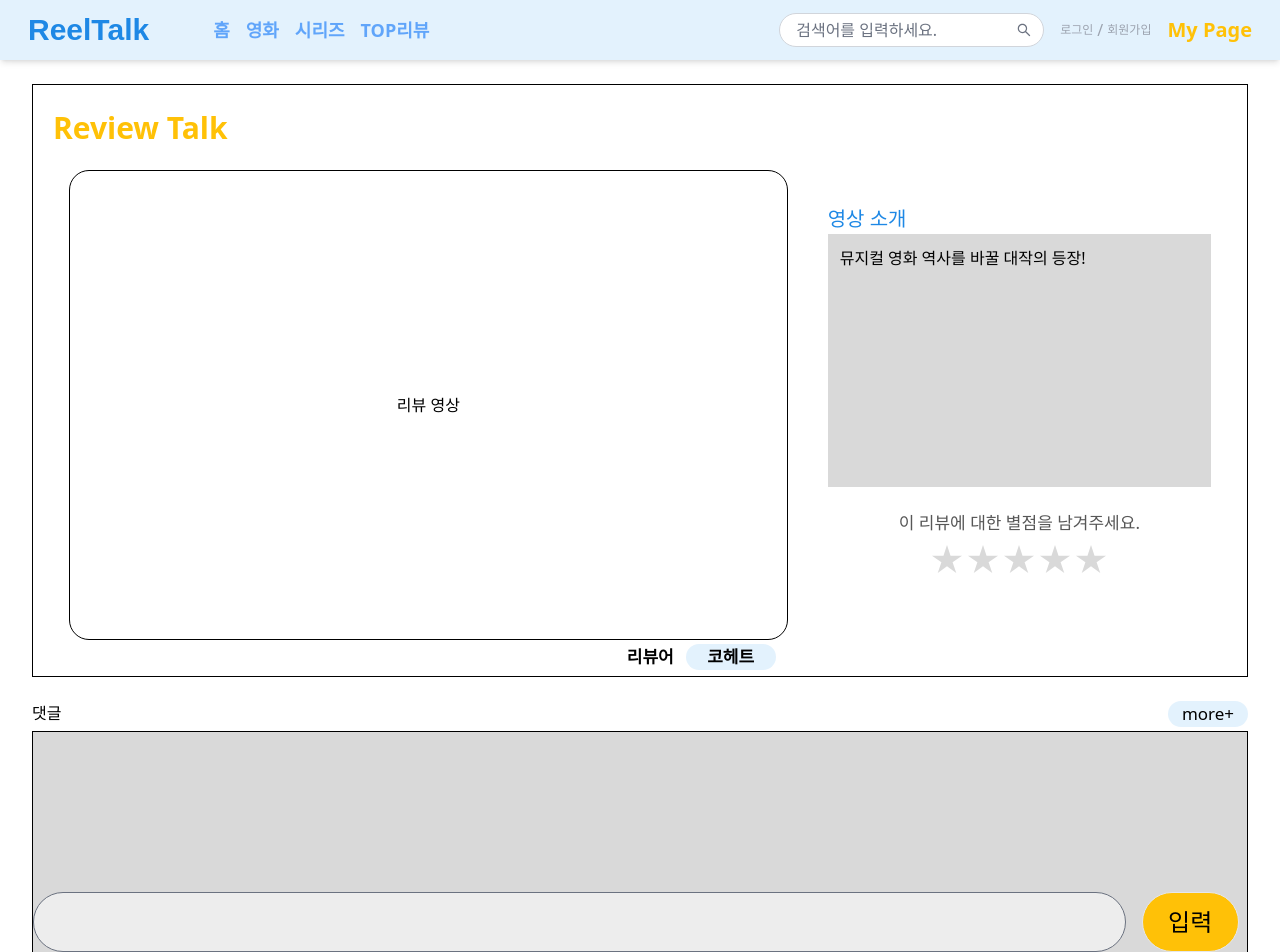
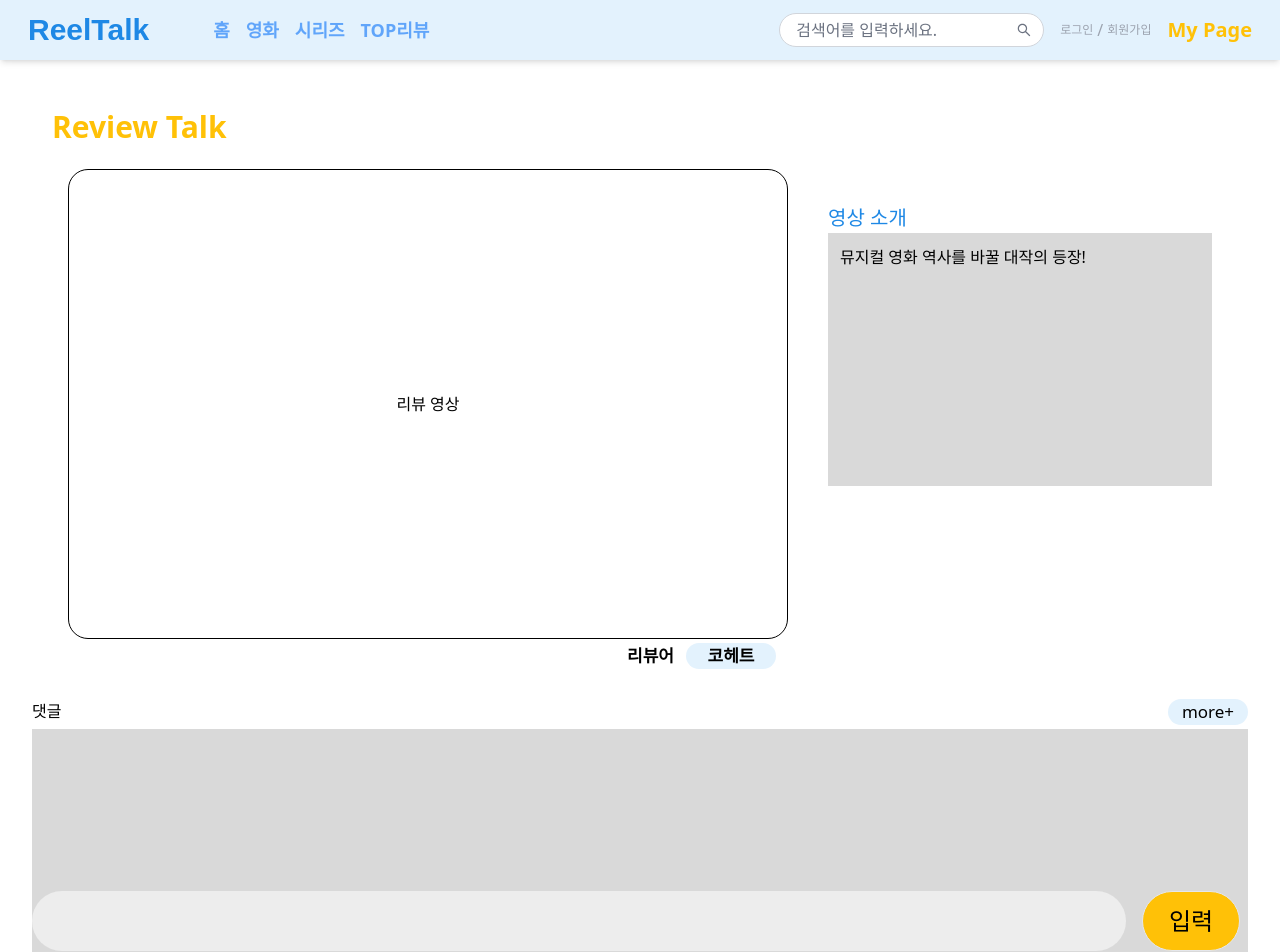
Before and after one commit to TEAM-ALOM/reeltalk-fe, a Next.js app: page /reviews-detail in a window 1280 px wide. Shown: the top 952 px of the page. Built offline with nearby package versions, Linux system fonts and the light colour scheme; a web font is replaced by a local one.

Commit message:
Update page.tsx

```diff
--- a/app/reviews-detail/page.tsx
+++ b/app/reviews-detail/page.tsx
@@ -6,7 +6,7 @@ export default function ReviewsDetail() {
         <main className="flex flex-col justify-center items-center w-full px-8">
 
             {/* 리뷰 정보*/}
-            <div className="w-full h-full max-w-[1600px] min-h-[300px] lg:min-h-[500px] border border-3 border-black mt-6 flex flex-col lg:flex-col p-5 space-y-1">
+            <div className="w-full h-full max-w-[1600px] min-h-[300px] lg:min-h-[500px] mt-6 flex flex-col lg:flex-col p-5 space-y-1">
                 <div className="text-[30px] font-bold text-[#FFC107]">Review Talk</div>
 
                 <div className="w-full h-full flex space-x-10 p-4">
@@ -32,14 +32,8 @@ export default function ReviewsDetail() {
 
                         {/* 별점 */}
                         <div className="w-full min-h-[120px] flex flex-col justify-center items-center">
-                            <div className="text-[17px] text-[#575757]">이 리뷰에 대한 별점을 남겨주세요.</div>
-                            <div className="m-2 flex space-x-1">
-                                <IoStarSharp className="text-[#D9D9D9] w-8 h-8"/>
-                                <IoStarSharp className="text-[#D9D9D9] w-8 h-8"/>
-                                <IoStarSharp className="text-[#D9D9D9] w-8 h-8"/>
-                                <IoStarSharp className="text-[#D9D9D9] w-8 h-8"/>
-                                <IoStarSharp className="text-[#D9D9D9] w-8 h-8"/>
-                            </div>
+                            <div></div>
+                            <div></div>
                         </div>
 
                     </div>
@@ -54,13 +48,13 @@ export default function ReviewsDetail() {
                     <span>댓글</span>
                     <button className="text-[17px] bg-[#E3F2FD] w-[80px] h-full flex justify-center items-center rounded-[80px]">more+</button>
                 </div>
-                <div className="w-full border border-3 border-black bg-[#D9D9D9]">
+                <div className="w-full bg-[#D9D9D9]">
                     <form className="w-full h-full flew-grow grid grid-rows-[1fr_auto] gap-4">
                         <div className="w-full"></div>
                         <div className="w-full h-[60px] flex items-end space-x-4 my-2">
                             <input
                             type="text"
-                            className="w-full max-w-[90%] h-full border rounded-[30px] text-[16px] bg-[#EDEDED]"
+                            className="w-full max-w-[90%] h-full border border-none rounded-[30px] text-[16px] bg-[#EDEDED]"
                             />
                             <button className="h-full lg:w-[8%] border rounded-[30px] bg-[#FFC107] lg:text-[24px] md:text-[18px]">
                             입력
```
